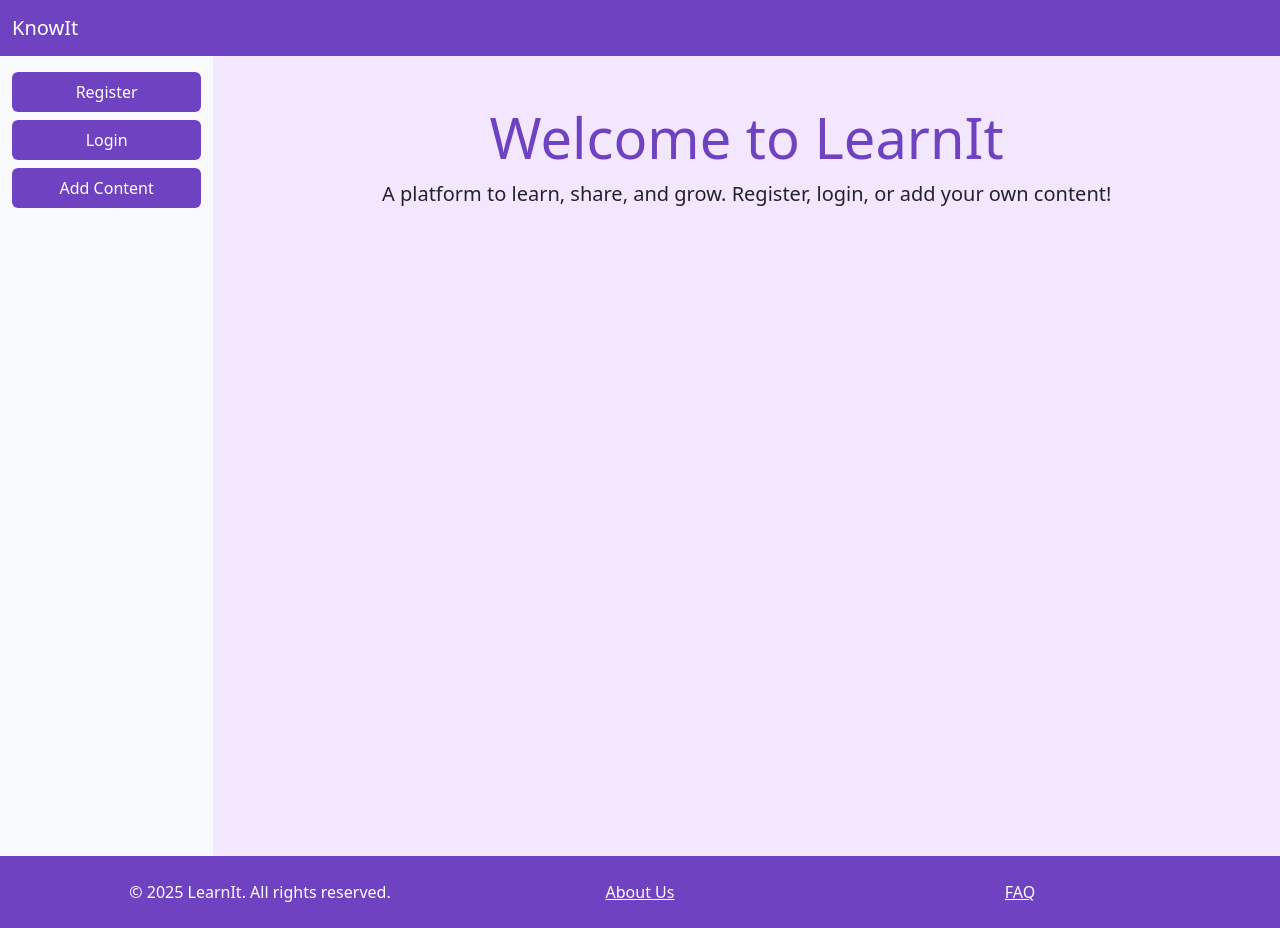
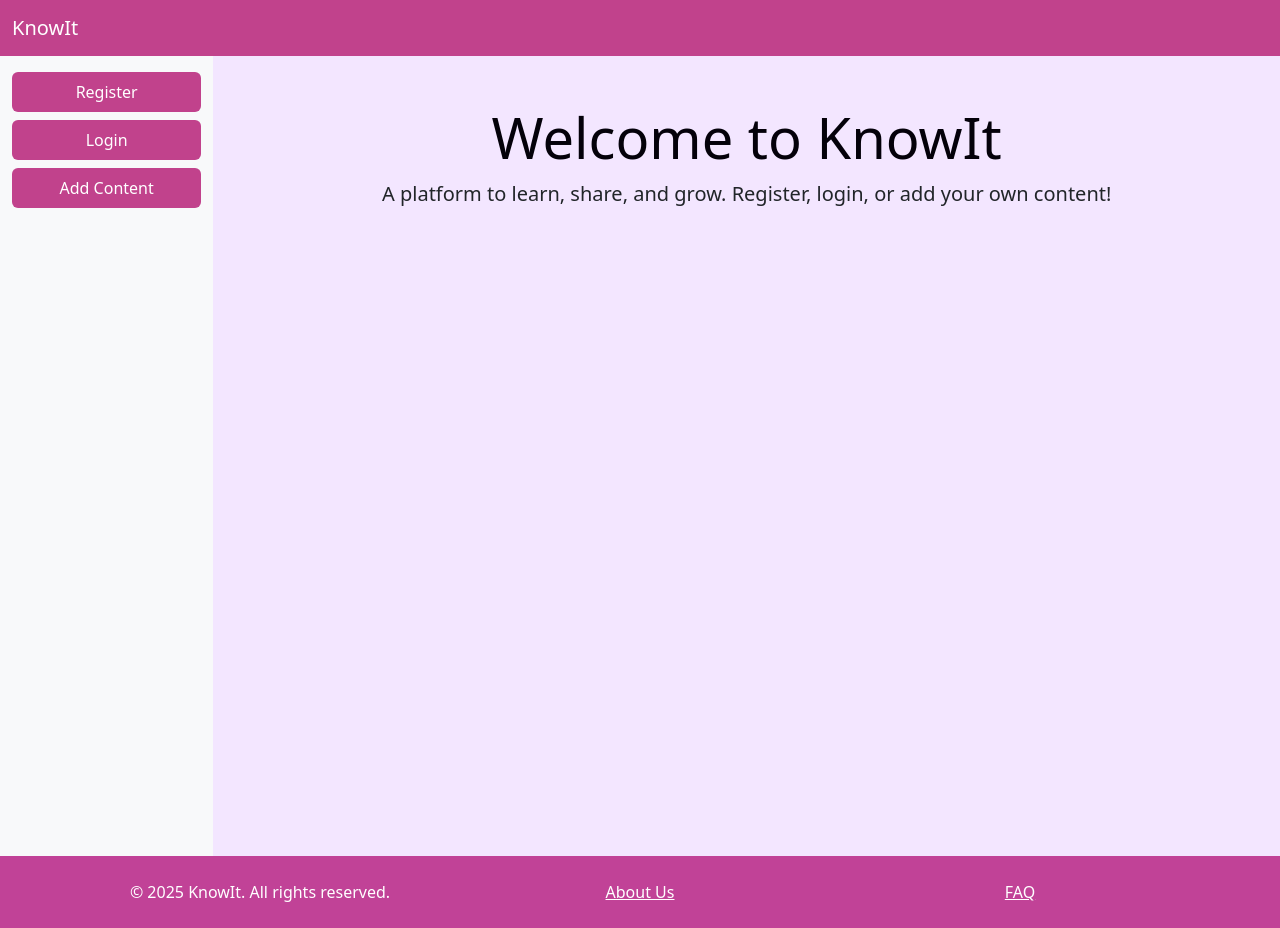
Before and after one commit to RomanGajdosik/KnowIt, a Flask app: template templates/index.html in a window 1280 px wide. Run offline with Flask 3, Linux system fonts and the light colour scheme; the template is opened without the code that fills it, so the values that code supplies are empty.

Commit message:
changes some color and text

```diff
--- a/templates/index.html
+++ b/templates/index.html
@@ -10,13 +10,13 @@
             background-color: #f3e6ff;
         }
         .navbar, .footer {
-            background-color: #6f42c1;
+            background-color: #c14297;
         }
         .navbar-brand, .nav-link, .footer {
             color: #fff !important;
         }
         .btn-purple {
-            background-color: #6f42c1;
+            background-color: #c1428c;
             color: #fff;
         }
         .btn-purple:hover {
@@ -27,7 +27,7 @@
 </head>
 <body>
     <!-- Header -->
-    <nav class="navbar navbar-dark" style="background-color: #6f42c1;">
+    <nav class="navbar navbar-dark" style="background-color: #c1428c;">
         <div class="container-fluid">
             <a class="navbar-brand" href="#">KnowIt</a>
             <button class="navbar-toggler d-block d-md-none" type="button" data-bs-toggle="offcanvas" data-bs-target="#sidebarMenu" aria-controls="sidebarMenu" aria-label="Toggle sidebar">
@@ -98,7 +98,7 @@
             <main class="col-md-10 ms-sm-auto px-4 py-5">
                 <div class="row mb-4">
                     <div class="col text-center">
-                        <h1 class="display-4" style="color:#6f42c1;">Welcome to LearnIt</h1>
+                        <h1 class="display-4" style="color:#04010a;">Welcome to KnowIt</h1>
                         <p class="lead">A platform to learn, share, and grow. Register, login, or add your own content!</p>
                     </div>
                 </div>
@@ -111,7 +111,7 @@
         <div class="container text-center">
             <div class="row">
                 <div class="col-md-4 mb-2 mb-md-0">
-                    <span>&copy; 2025 LearnIt. All rights reserved.</span>
+                    <span>&copy; 2025 KnowIt. All rights reserved.</span>
                 </div>
                 <div class="col-md-4 mb-2 mb-md-0">
                     <a href="#about" class="text-white">About Us</a>
```
